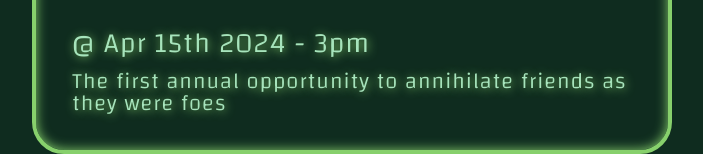
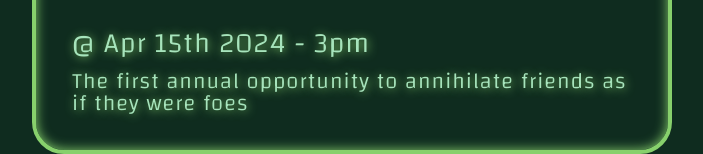
Before and after one commit to ASPinho/ASPinho.github.io, a React (Create React App) app in the folder arkiteq-home/: page /ffg in a window 1280 px wide. Shown: the part 694-848 px from the top of the page, without its empty margins (288-991 px from the left). Built offline with nearby package versions, Linux system fonts and the light colour scheme; a web font is replaced by a local one.

Commit message:
restyling

```diff
--- a/arkiteq-home/src/routes/ffg.tsx
+++ b/arkiteq-home/src/routes/ffg.tsx
@@ -6,7 +6,7 @@ function Ffg() {
     return (
         <div id={"announcement-layout"}>
             <RetroConsole>
-                <AnnouncementCard title={"Friendly Fire Games"} description={"The first annual opportunity to annihilate friends as they were foes"} dateTime={"2024-04-15T15:00:00"}/>
+                <AnnouncementCard title={"Friendly Fire Games"} description={"The first annual opportunity to annihilate friends as if they were foes"} dateTime={"2024-04-15T15:00:00"}/>
             </RetroConsole>
         </div>
     )
```
